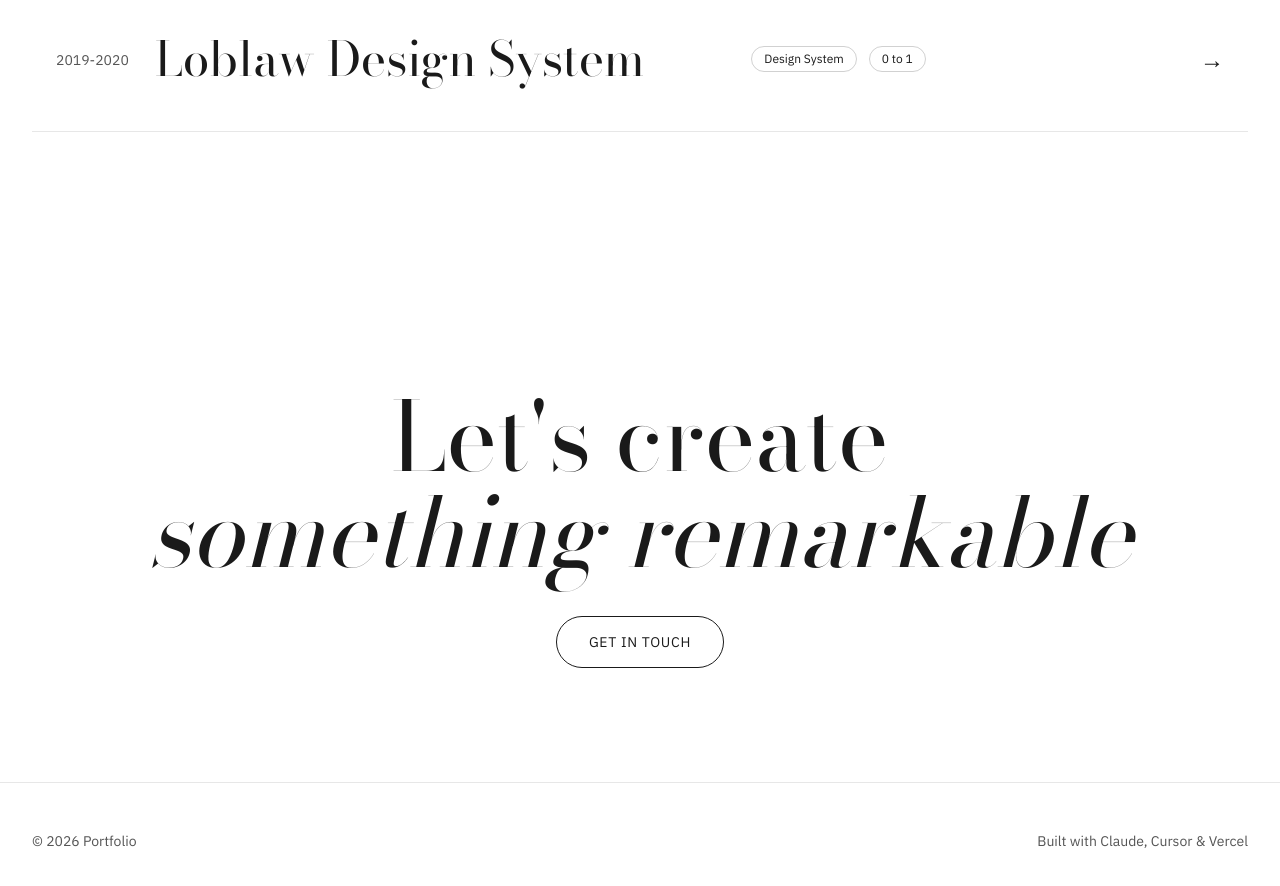
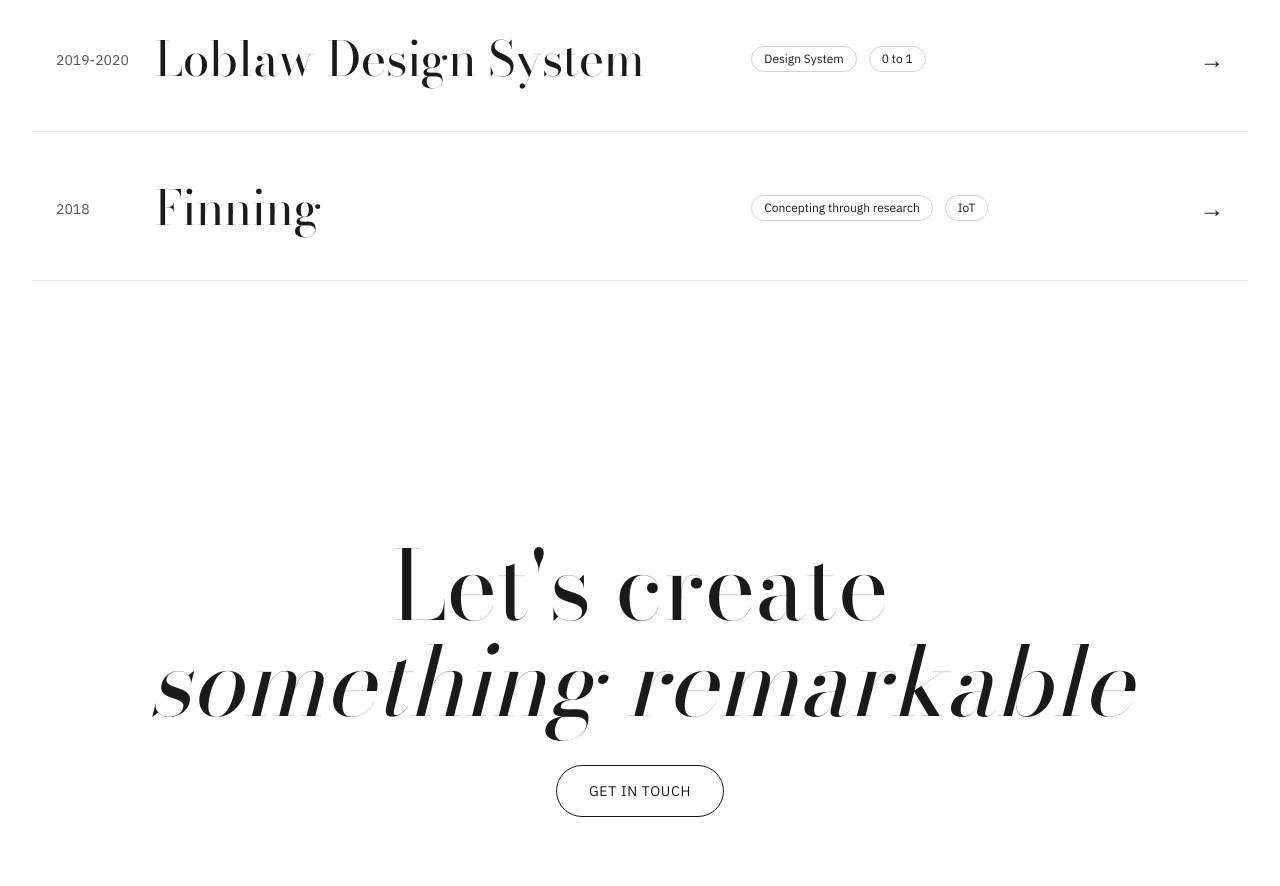
Before and after one commit to angieyoo/portfolio, a Next.js app: page / in a window 1280 px wide. Shown: the part 2000-2886 px from the top of the page. Built offline with nearby package versions, Linux system fonts and the light colour scheme.

Commit message:
Update page.tsx

```diff
--- a/app/page.tsx
+++ b/app/page.tsx
@@ -79,6 +79,13 @@
       discipline: "Interaction Patterns",
       tags: ["Design System", "0 to 1"],
       slug: "work/loblaw"
+    },
+      {
+      year: "2018",
+      title: "Finning",
+      discipline: "Concepting through research",
+      tags: ["Concepting through research", "IoT"],
+      slug: "work/finning"
     },
   ]
 
```
